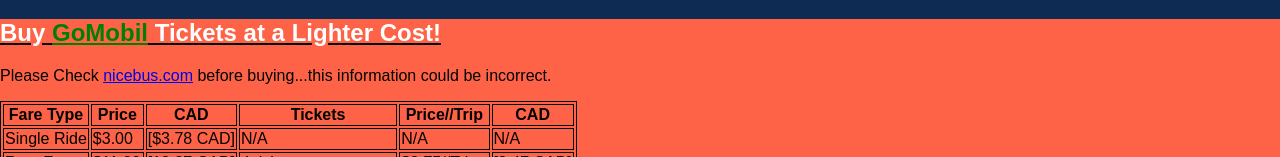
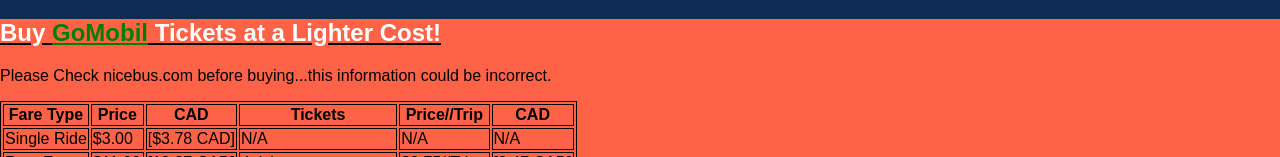
Before and after one commit to wuterbutl/nicebusfake, a plain HTML site: page index.html in a window 1280 px wide. Shown: the part 236-393 px from the top of the page. Drawn offline with Linux system fonts and the light colour scheme.

Commit message:
Update index.html

```diff
--- a/index.html
+++ b/index.html
@@ -64,7 +64,7 @@ Information Center</a>
 </style>
 <div style="background-color: tomato;">
   <u style="color: black;"><h2 style="color: rgb(255, 255, 255); font-family: fantasy;">Buy <a style="color: green;" href="gomobile.html3">GoMobil</a> Tickets at a Lighter Cost!</h2></u>
-<p>Please Check <a href=nicebus.com>nicebus.com</a> before buying...this information could be incorrect.</p>
+<p>Please Check nicebus.com before buying...this information could be incorrect.</p>
 <table>
   <tr>
     <th>Fare Type</th>
```
